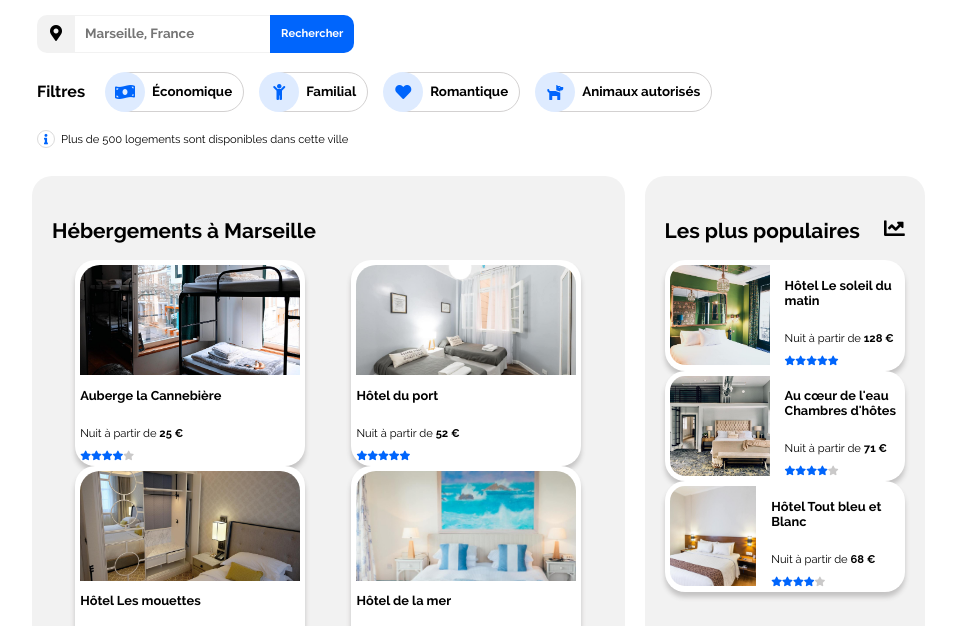
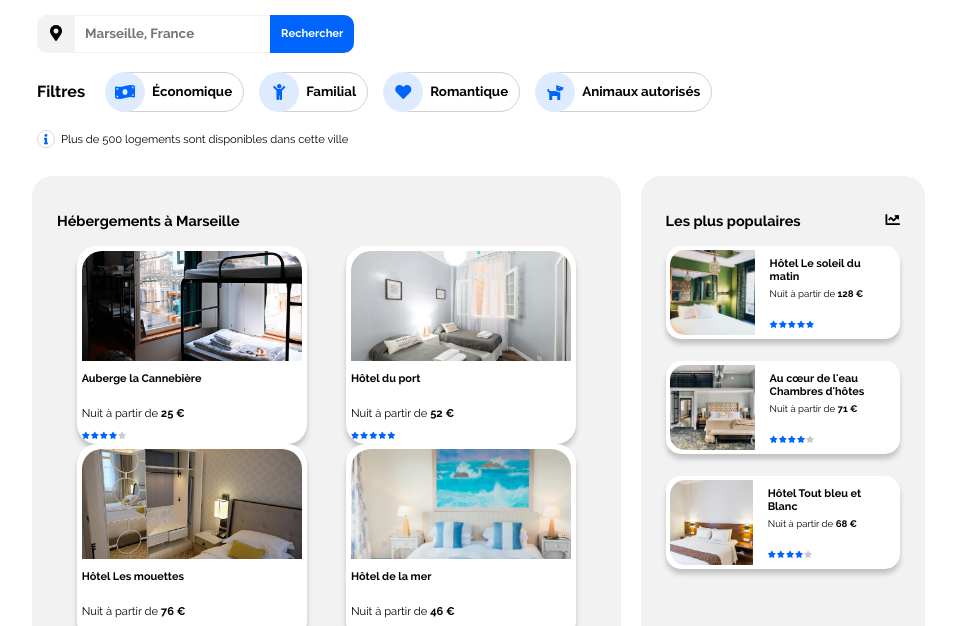
Before and after one commit to jp899/jp899_2_03022021, a plain HTML site: page index.html in a window 1280 px wide. Shown: the part 139-765 px from the top of the page, without its empty margins (112-1068 px from the left). Drawn offline with Linux system fonts and the light colour scheme.

Commit message:
Populaires PC terminé

```diff
--- a/css/main.css
+++ b/css/main.css
@@ -43,7 +43,7 @@
 }
 
 /* Détermination des éléments en texte gras */
-h1, h2, h3, .price, .button_text, #signup_link, #search, #valid_button_text{
+h1, h2, h3, .price, .button_text, #signup_link, #search, #valid_button_text,#hebergements_found_more{
     font-weight:bold;
 }
 
@@ -52,13 +52,14 @@ a{
     color:black;
 }
 
-h1, h2{
+h1{
     font-size:1.3em;
 }
-
-
+h2{
+    font-size:0.9em;
+}
 h3{
-    font-size:0.8em;
+    font-size:0.68em;
 }
 
 
@@ -239,15 +240,17 @@ nav{
 
 .stars{
     display:flex;
-    font-size: 0.6em;
+    font-size: 0.45em;
 }
 
 .star_on{
     color:#0065FC;
+    margin-right:1px;
 }
 
 .star_off{
     color:#cac9c9;
+    margin-right:1px;
 }
 
 .card_container a{
@@ -259,8 +262,15 @@ nav{
 }
 
 #hebergements_found, #populaires{
-    padding:25px 20px 25px 20px;
+    padding:25px 25px 25px 25px;
 }
+#hebergements_found h2, #populaires h2{
+    margin-bottom: 16px;
+}
+
+
+
+
 
 
 #hebergements .card_container{
@@ -287,6 +297,8 @@ nav{
 }
 
 
+
+
 #populaires{
     background-color: #F2F2F2;
 }
@@ -298,11 +310,12 @@ nav{
 }
 
 #populaires a{
-    border-radius: 20px;
+    border-radius: 15px;
     background-color:#FFFFFF;
     /* mettre des padding car si border et background de la même couleur W3C n'aime pas */
     /* border:5px #FFFFFF solid; */
-    padding: 5px;
+    padding: 4px;
+    margin-bottom: 22px;
 
     display:flex;
     flex-direction: row;
@@ -310,8 +323,28 @@ nav{
 
 .populaires_text{
     margin-left:15px;
+    padding-right: 5px;
     display:flex;
     flex-direction: column;
+    /* display: none; */
+
+}
+
+.populaires_text h3{
+    margin-top: 7px;
+
+    margin-bottom: 5px;
+
+}
+
+.populaires_text p{
+    margin-top: 0px;
+    padding-top: 0px;
+    font-size: 0.6em;
+}
+
+.populaires_text .stars{
+    margin-top: 12px;
 }
 
 #activites a{
@@ -335,8 +368,8 @@ nav{
     width: 120px;
     height: 120px;
     object-fit:cover;
-    border-top-left-radius: 20px;
-    border-bottom-left-radius: 20px;
+    border-top-left-radius: 8px;
+    border-bottom-left-radius: 8px;
 }
 
 #activites img{
--- a/css/pc_and_tablet.css
+++ b/css/pc_and_tablet.css
@@ -64,8 +64,6 @@
         border-radius:20px;
     }
 
-
-
     #activites a{
         width: 250px;
     }
--- a/css/pc_only.css
+++ b/css/pc_only.css
@@ -35,7 +35,6 @@
 
     #hebergements_found{
         flex:2.3;
-
     }
 
     #populaires{
@@ -44,8 +43,8 @@
     }
 
     #populaires img{
-        width: 100px;
-        height: 100px;
+        width: 85px;
+        height: 85px;
         object-fit:cover;
         border-top-left-radius: 15px;
         border-bottom-left-radius: 15px;
--- a/index.html
+++ b/index.html
@@ -210,7 +210,7 @@
                 </a>
 
             </div>
-            <h4>Afficher plus</h4>
+            <p id="hebergements_found_more">Afficher plus</p>
         </section>
 
         <section id="populaires">
```
